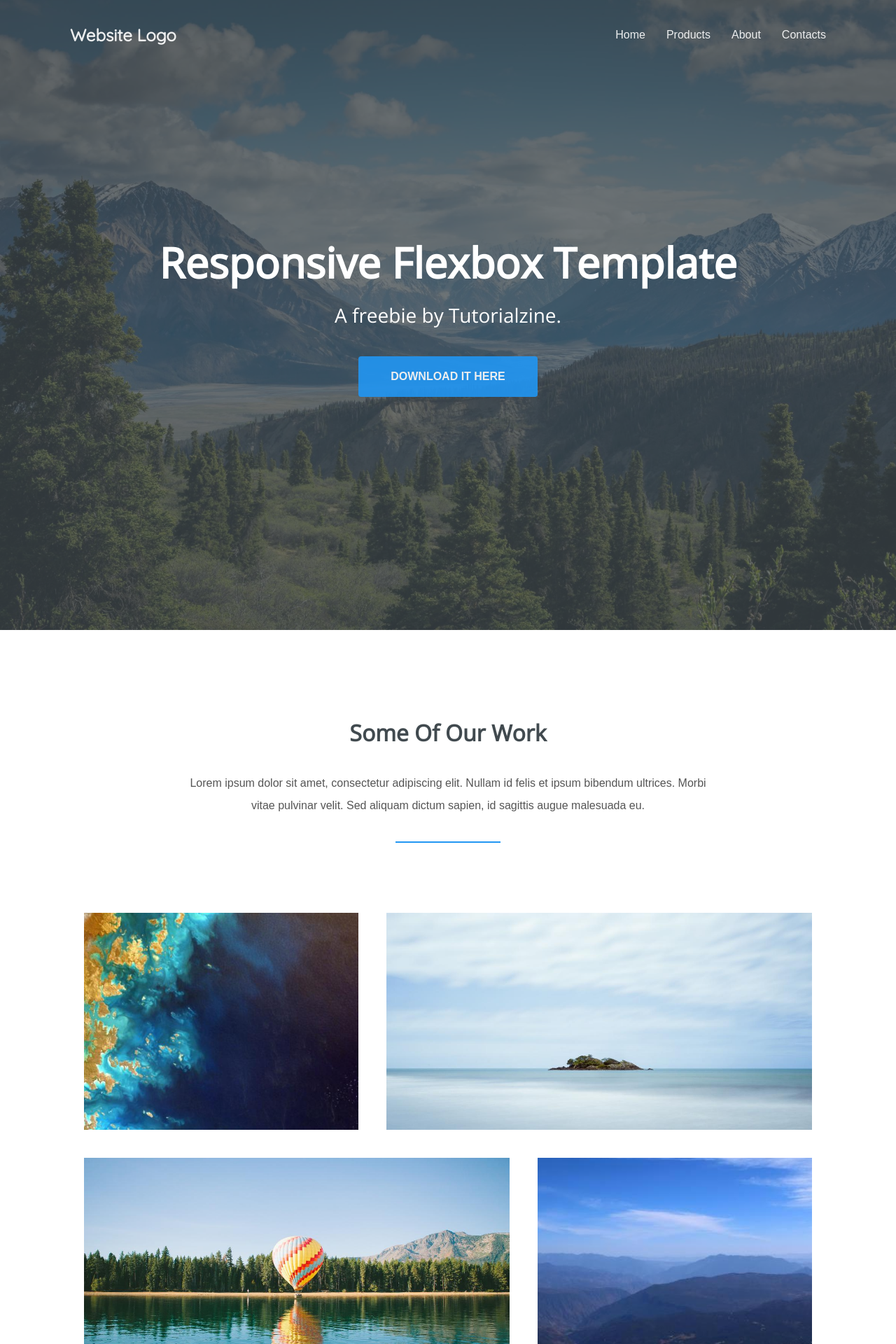
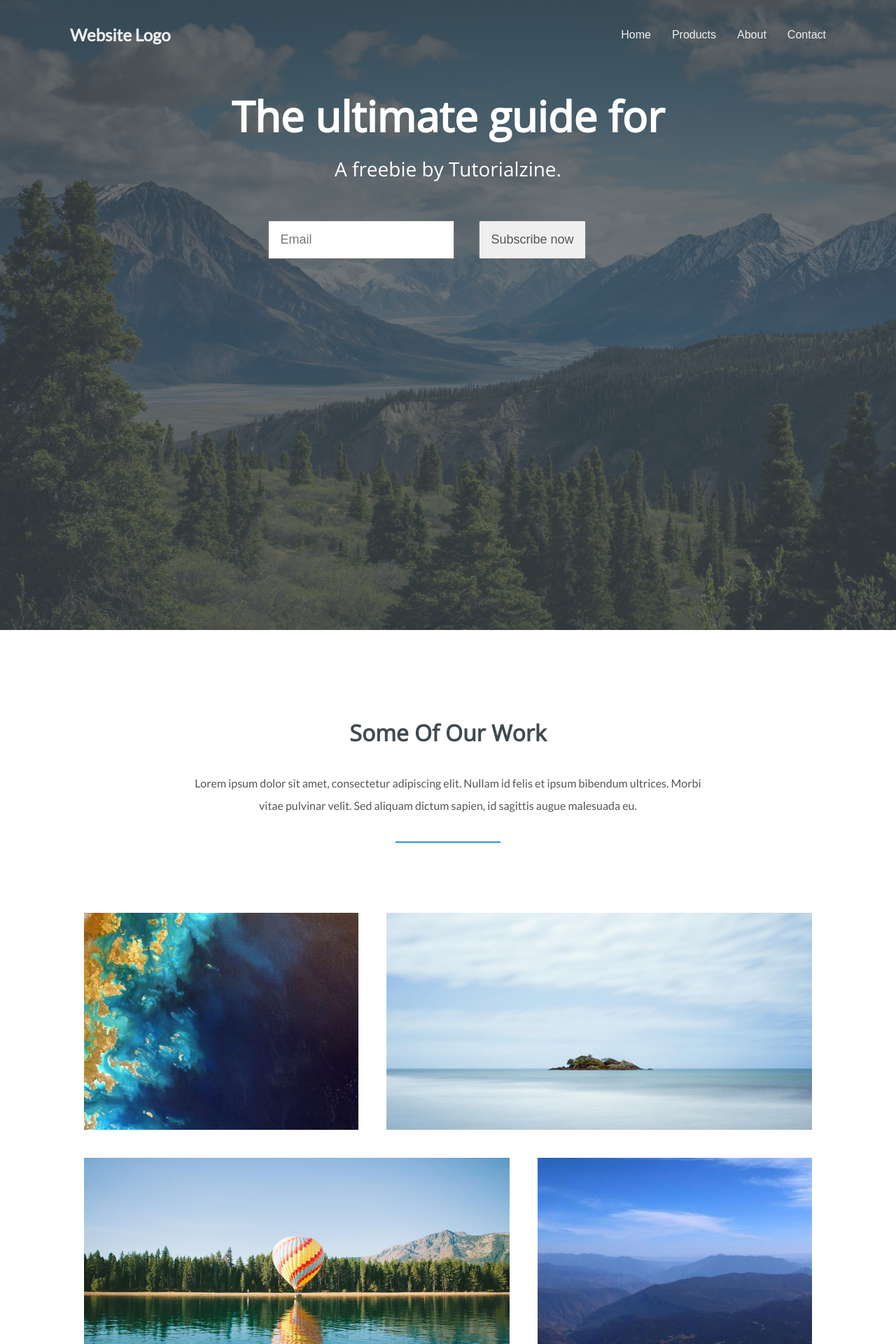
Before and after one commit to Chalbs/emvst, a Jekyll site: the page built from index.md, in a window 1280 px wide. Shown: the top 1920 px of the page at 70% size. Built offline with Jekyll 4.4.1, drawn with Linux system fonts in a browser that asks for light colours; nearby versions of some CDN libraries.

Commit message:
update styles

```diff
--- /dev/null
+++ b/_includes/head.html
@@ -0,0 +1,11 @@
+<head>
+    <meta charset="utf-8">
+    <meta http-equiv="X-UA-Compatible" content="IE=edge">
+    <meta name="viewport" content="width=device-width, initial-scale=1">
+    <title>Responsive Landing Page Template With Flexbox</title>
+
+	<link href="https://fonts.googleapis.com/css?family=Open+Sans" rel="stylesheet">
+	<link href="https://fonts.googleapis.com/css?family=Lato|Open+Sans|Roboto" rel="stylesheet">
+    <link rel="stylesheet" href="http://maxcdn.bootstrapcdn.com/font-awesome/4.6.0/css/font-awesome.min.css">
+    <link rel="stylesheet" href="assets/css/main.css">
+</head>
--- /dev/null
+++ b/_includes/header.html
@@ -0,0 +1,9 @@
+<header>
+	<h2><a href="#">Website Logo</a></h2>
+	<nav>
+		<li><a href="#">Home</a></li>
+		<li><a href="#">Products</a></li>
+		<li><a href="#">About</a></li>
+		<li><a href="#">Contact</a></li>
+	</nav>
+</header>
--- a/_layouts/home.html
+++ b/_layouts/home.html
@@ -1,36 +1,23 @@
 <!DOCTYPE html>
 <html>
-<head>
-    <meta charset="utf-8">
-    <meta http-equiv="X-UA-Compatible" content="IE=edge">
-    <meta name="viewport" content="width=device-width, initial-scale=1">
-    <title>Responsive Landing Page Template With Flexbox</title>
 
-	<link href="https://fonts.googleapis.com/css?family=Open+Sans" rel="stylesheet">
-	<link href="https://fonts.googleapis.com/css?family=Quicksand" rel="stylesheet">
-    <link rel="stylesheet" href="http://maxcdn.bootstrapcdn.com/font-awesome/4.6.0/css/font-awesome.min.css">
-    <link rel="stylesheet" href="assets/css/styles.css">
-
-</head>
+{% include head.html %}
 
 <body>
 
-	<header>
-		<h2><a href="#">Website Logo</a></h2>
-		<nav>
-			<li><a href="#">Home</a></li>
-			<li><a href="#">Products</a></li>
-			<li><a href="#">About</a></li>
-			<li><a href="#">Contacts</a></li>
-		</nav>
-	</header>
+	{% include header.html %}
 
 
 	<section class="hero">
 		<div class="background-image" style="background-image: url(assets/img/hero.jpg);"></div>
-		<h1>Responsive Flexbox Template</h1>
+		<h1>The ultimate guide for </h1>
 		<h3>A freebie by Tutorialzine.</h3>
-		<a href="http://tutorialzine.com/2016/06/freebie-landing-page-template-with-flexbox/" class="btn">Download it Here</a>
+
+		<form action="https://formspree.io/mchallberg09@gmail.com"
+              method="POST">
+			<input type="email" name="_replyto" placeholder="Email">
+			<input type="submit" class="btn" value="Subscribe now">
+		</form>
 	</section>
 
 
--- a/assets/css/styles.css
+++ b/assets/css/main.css
@@ -6,6 +6,26 @@
 	margin: 0;
 	padding: 0;
 	box-sizing: border-box;
+}
+
+form {
+	padding: 15px;
+	flex: 1;
+	margin-right: 30px;
+	font-size: 18px;
+	color: #555;
+}
+
+form input {
+	padding: 15px;
+	flex: 1;
+	margin-right: 30px;
+	font-size: 18px;
+	color: #555;
+}
+
+h1, h2, h3, h4, h5 {
+	font-family: 'Open Sans', sans-serif;
 }
 
 html{
@@ -52,6 +72,10 @@ section{
 	align-items: center;
 
 	padding: 125px 100px;
+}
+
+p {
+	font-family: 'Lato', sans-serif;
 }
 
 @media (max-width: 1000px){
@@ -112,7 +136,7 @@ header{
 }
 
 header h2{
-	font-family: 'Quicksand', sans-serif;
+	font-family: 'Lato', sans-serif;
 }
 
 header nav{
```
